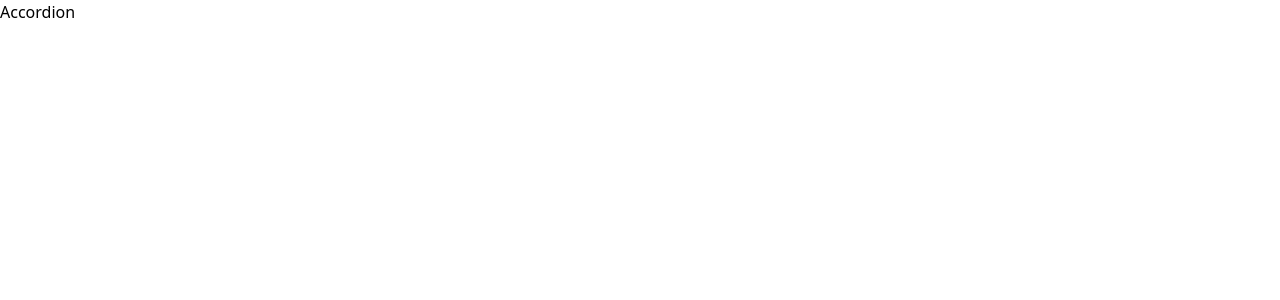
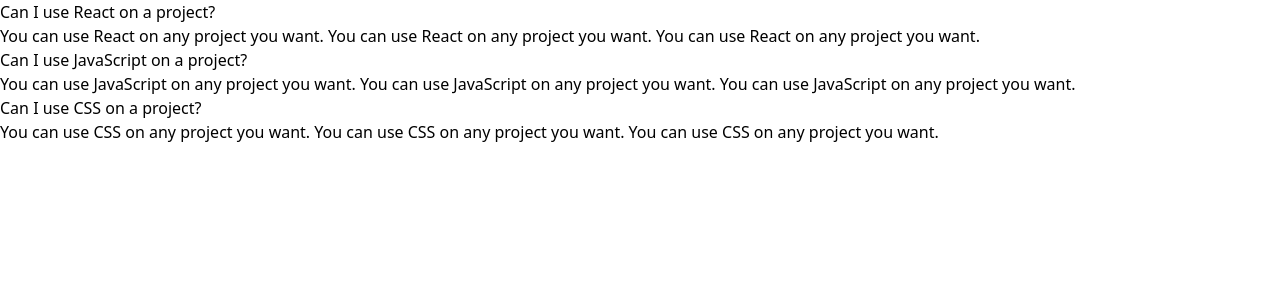
Before and after one commit to VsevolodPantjukhin/comps, a React (Create React App) app: page / in a window 1280 px wide. Shown: the top 300 px of the page. Built offline with nearby package versions, Linux system fonts and the light colour scheme.

Commit message:
Finding the Expanded Item

```diff
--- a/src/App/App.js
+++ b/src/App/App.js
@@ -3,16 +3,19 @@ import Accordion from '../components/Accordion/Accordion';
 const App = () => {
   const items = [
     {
+      id: 'vkdsfnlkb',
       label: 'Can I use React on a project?',
       content:
         'You can use React on any project you want. You can use React on any project you want. You can use React on any project you want.',
     },
     {
+      id: 'ks809igjdf',
       label: 'Can I use JavaScript on a project?',
       content:
         'You can use JavaScript on any project you want. You can use JavaScript on any project you want. You can use JavaScript on any project you want.',
     },
     {
+      id: 'aju6jnjcp9ln',
       label: 'Can I use CSS on a project?',
       content:
         'You can use CSS on any project you want. You can use CSS on any project you want. You can use CSS on any project you want.',
--- a/src/components/Accordion/Accordion.js
+++ b/src/components/Accordion/Accordion.js
@@ -1,9 +1,18 @@
+import { useState } from 'react';
+
 const Accordion = ({ items }) => {
-  return (
-    <div>
-      <div>Accordion</div>
-    </div>
-  );
+  const [expandedIndex, setExpandedIndex] = useState(0);
+  const renderedItems = items.map((item, index) => {
+    const isExpanded = index === expandedIndex;
+
+    return (
+      <div key={item.id}>
+        <div>{item.label}</div>
+        <div>{item.content}</div>
+      </div>
+    );
+  });
+  return <div>{renderedItems}</div>;
 };
 
 export default Accordion;
```
